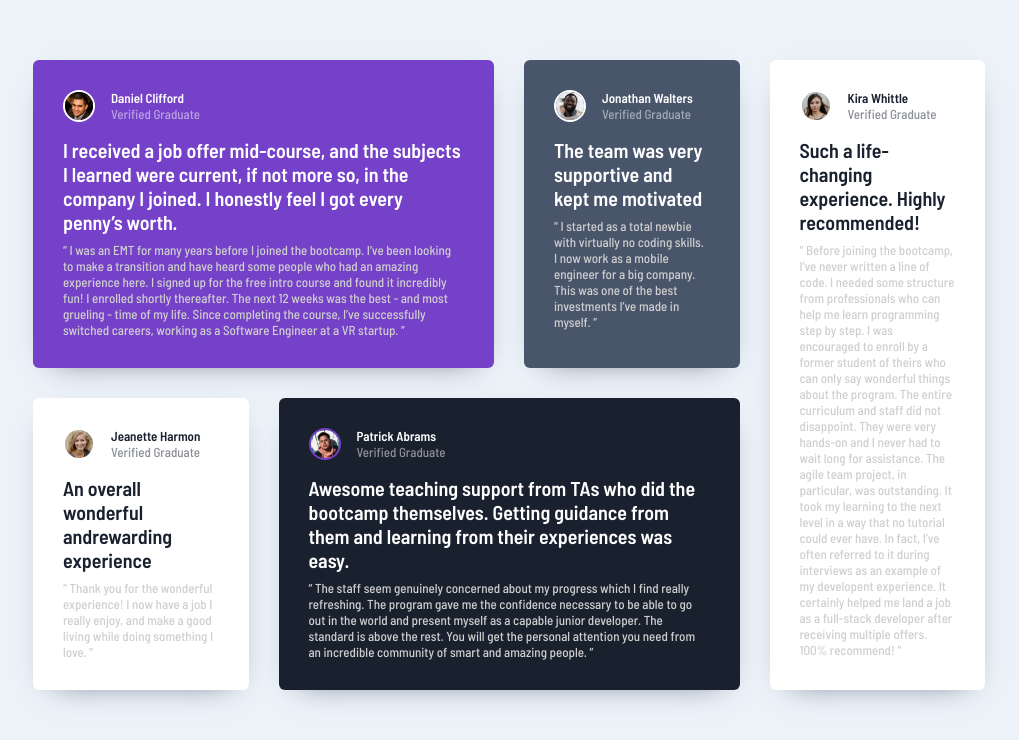
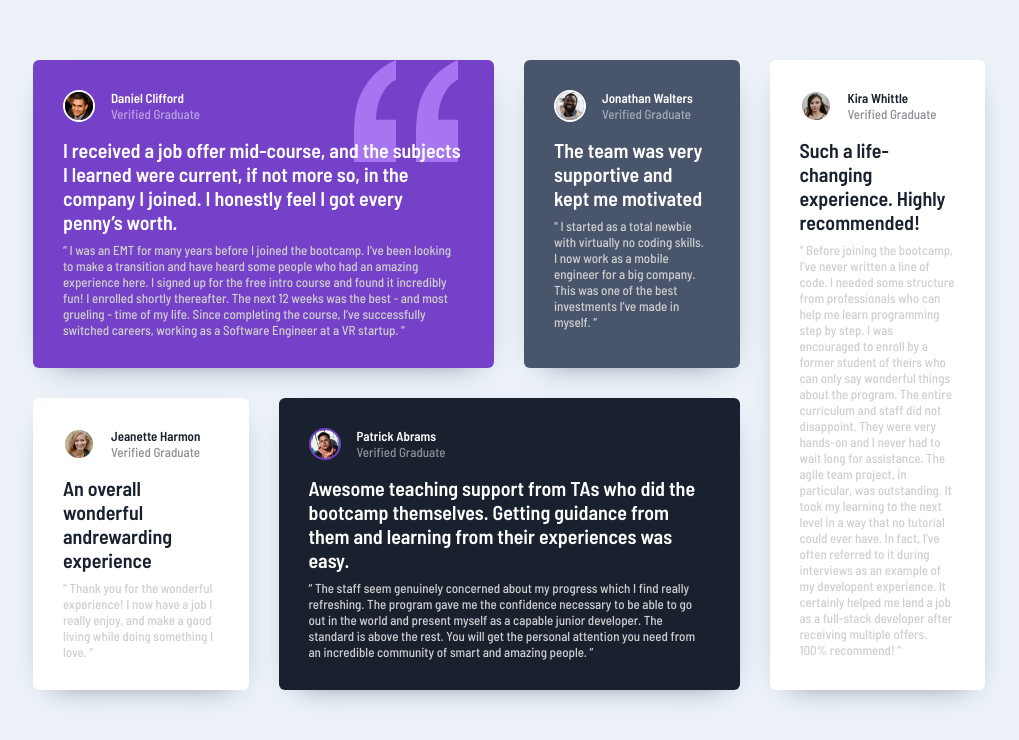
Before and after one commit to houssaineamzil/testimonials-grid-section-main, a website: page index.html in a window 1280 px wide. Shown: the part 104-844 px from the top of the page, without its empty margins (131-1150 px from the left). Drawn offline with Linux system fonts and the light colour scheme.

Commit message:
correction

```diff
--- a/style.css
+++ b/style.css
@@ -47,13 +47,11 @@ img {
 }
 
 .g1 {
-	background: var(--Moderate_violet);
+	background-color: var(--Moderate_violet);
+	background-image: url(./images/bg-pattern-quotation.svg);
+	background-repeat: no-repeat;
+	background-position: right 10% top 0%;
 	color: var(--White);
-}
-
-.g1::before {
-	content: "";
-	background: url(./images/bg-pattern-quotation.svg);
 }
 
 .g2 {
@@ -100,7 +98,10 @@ img {
 
 	.g1 {
 		grid-area: 1 / 1 / 1 / 3;
-		background: var(--Moderate_violet);
+		background-color: var(--Moderate_violet);
+		background-image: url(./images/bg-pattern-quotation.svg);
+		background-repeat: no-repeat;
+		background-position: right 10% top 0%;
 		color: var(--White);
 	}
 
```
